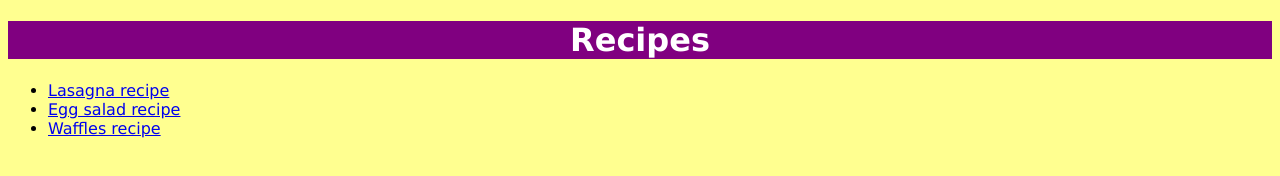
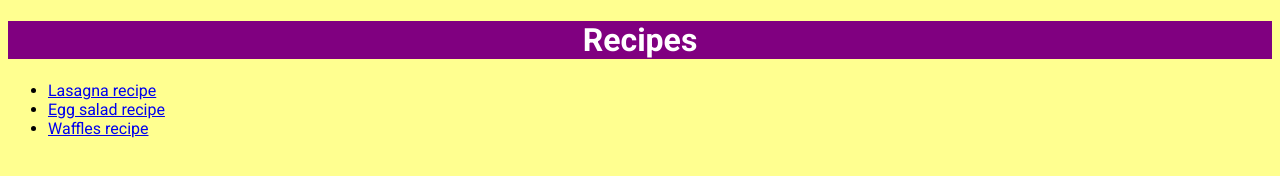
Before and after one commit to ervpadilla/recipe-book, a plain HTML site: page index.html in a window 1280 px wide. Drawn offline with Linux system fonts and the light colour scheme.

Commit message:
Update typography

```diff
--- a/css/style.css
+++ b/css/style.css
@@ -1,5 +1,5 @@
 * {
-    font-family: Verdana, Geneva, Tahoma, sans-serif;
+    font-family: 'Roboto', sans-serif;
     background-color: rgb(255, 255, 144);
 }
 
--- a/index.html
+++ b/index.html
@@ -4,8 +4,14 @@
     <meta charset="UTF-8">
     <meta http-equiv="X-UA-Compatible" content="IE=edge">
     <meta name="viewport" content="width=device-width, initial-scale=1.0">
+    <title>Recipe book</title>
     <link rel="stylesheet" type="text/css" href="css/style.css">
-    <title>Recipes</title>
+
+    <!-- Fonts -->
+    <link rel="preconnect" href="https://fonts.googleapis.com">
+    <link rel="preconnect" href="https://fonts.gstatic.com" crossorigin>
+    <link href="https://fonts.googleapis.com/css2?family=Roboto:wght@400;700&display=swap" rel="stylesheet">
+
 </head>
 <body>
     <h1>Recipes</h1>
```
Also changed, not shown: recipes/eggsalad.html (+1 -1 lines), recipes/lasagna.html (+1 -1 lines), recipes/waffles.html (+1 -1 lines).
